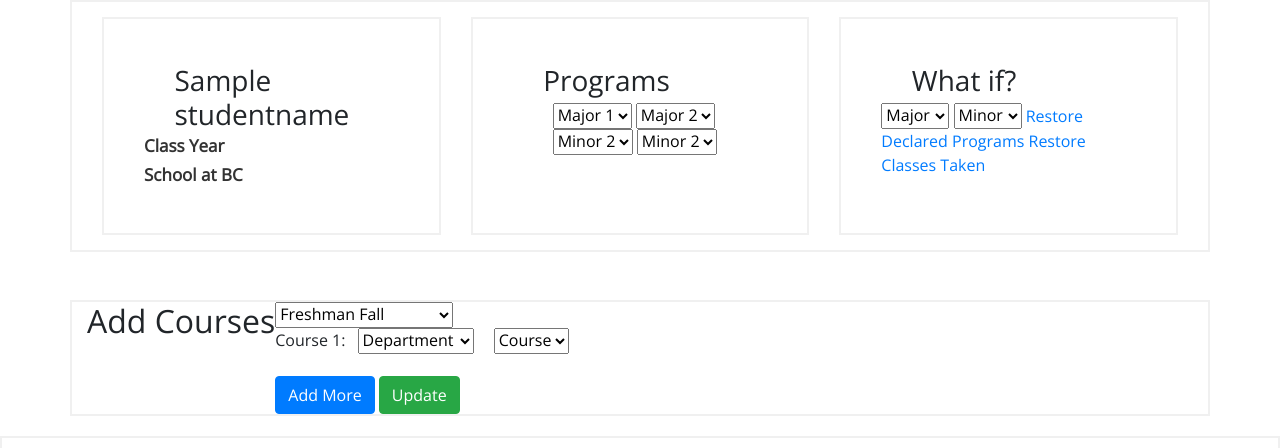
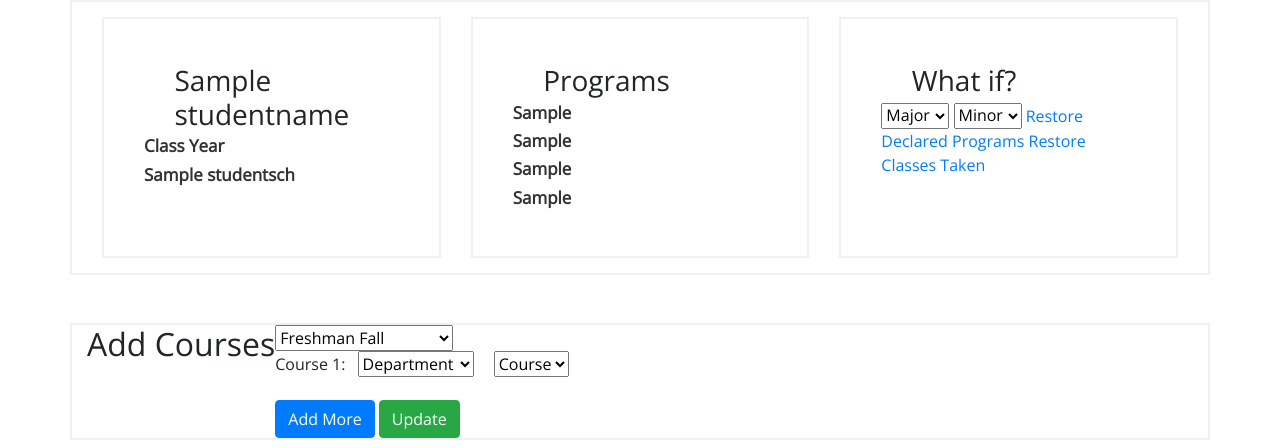
Before and after one commit to normanjwright/eagleai, a Flask app: template templates/profile.html in a window 1280 px wide. Shown: the part 70-518 px from the top of the page. Run offline with Flask 3, Linux system fonts and the light colour scheme; the template is opened without the code that fills it: most values are stand-ins (such as "Sample title", 1, 10 or a date in 2020); parts of the project's set-up code (start-up, migrations or seed data) failed here and were passed over; some libraries are stand-ins or nearby versions.

Commit message:
schoolworking

```diff
--- a/main.py
+++ b/main.py
@@ -47,7 +47,8 @@ def askbaldwin():
 @app.route("/profile")
 def profile():
     studentname = str(student.firstname) + " " + str(student.lastname)
-    return render_template("profile.html", studentname=studentname, departments=departments)
+    studentsch = str(student.school)
+    return render_template("profile.html", studentname=studentname, departments=departments, studentsch=studentsch)
 
 @app.route('/get_courses/<department>', methods=['GET'])
 def get_courses(department):
--- a/templates/profile.html
+++ b/templates/profile.html
@@ -10,37 +10,15 @@
                 <div class="box">
                     <h3> {{studentname}}</h3>
                     <h5>Class Year</h5>
-                    <h5>School at BC</h5>
+                    <h5> {{studentsch}} </h5>
 
                 </div>
                 <div class="box">
                     <h3>Programs</h3>
-                    <ul>
-                        <select name="majors" id="majors">
-                            <option value="major">Major 1</option>
-                            <option value="1">MATH</option>
-                            <option value="2">CSCI</option>
-                            <option value="3">MFIN</option>
-                          </select>
-                          <select name="majors" id="majors">
-                            <option value="major">Major 2</option>
-                            <option value="1">MATH</option>
-                            <option value="2">CSCI</option>
-                            <option value="3">MFIN</option>
-                          </select>
-                          <select name="majors" id="majors">
-                            <option value="major">Minor 2</option>
-                            <option value="1">MATH</option>
-                            <option value="2">CSCI</option>
-                            <option value="3">MFIN</option>
-                          </select>
-                          <select name="majors" id="majors">
-                            <option value="major">Minor 2</option>
-                            <option value="1">MATH</option>
-                            <option value="2">CSCI</option>
-                            <option value="3">MFIN</option>
-                          </select>
-                    </ul>
+                        <h5> {{studentMaj}} </h5>
+                        <h5> {{studentMaj}} </h5>
+                        <h5> {{studentMin}} </h5>
+                        <h5> {{studentMin}} </h5>
                 </div>
                 <div class="box">
                     <h3>What if?</h3>
```
